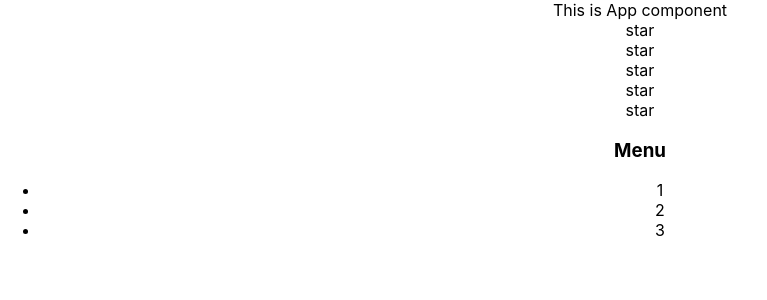
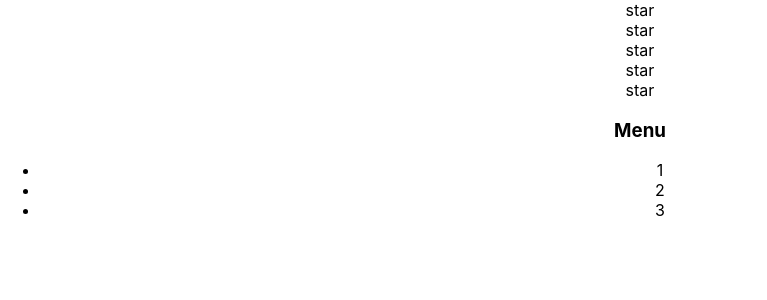
Before and after one commit to regggulus/ReactTS_shit_how_easy, a React (Create React App) app: page / in a window 1280 px wide. Shown: the top 300 px of the page, without its empty margins (0-767 px from the left). Built offline with nearby package versions, Linux system fonts and the light colour scheme.

Commit message:
01 - Components (part 2)

```diff
--- a/src/App.tsx
+++ b/src/App.tsx
@@ -1,6 +1,5 @@
 import React from 'react';
 import './App.css';
-import {Star} from "./components/Rating/Star";
 import {Accordion} from "./components/Accordion/Accordion";
 import {Rating} from "./components/Rating/Rating";
 
@@ -9,11 +8,17 @@ function App() {
 
     return (
         <div className={'App'}>
-            This is App component
+
             <Rating/>
             <Accordion/>
         </div>
     );
 }
 
+function AppTitle() {
+    return (
+        <div>This is App component</div>
+    )
+}
+
 export default App;
--- a/src/components/Rating/Rating.tsx
+++ b/src/components/Rating/Rating.tsx
@@ -1,5 +1,4 @@
 import React from "react";
-import {Star} from "./Star";
 
 
 export function Rating() {
@@ -12,4 +11,12 @@ export function Rating() {
             <Star/>
         </div>
     )
+
+    function Star() {
+        return (
+            <div>
+                <span>star</span>
+            </div>
+        )
+    }
 }
--- a/src/components/Rating/Star.tsx
+++ /dev/null
@@ -1,10 +0,0 @@
-import React from "react";
-
-
-export function Star() {
-    return (
-        <div>
-            <div>star</div>
-        </div>
-    )
-}
```
